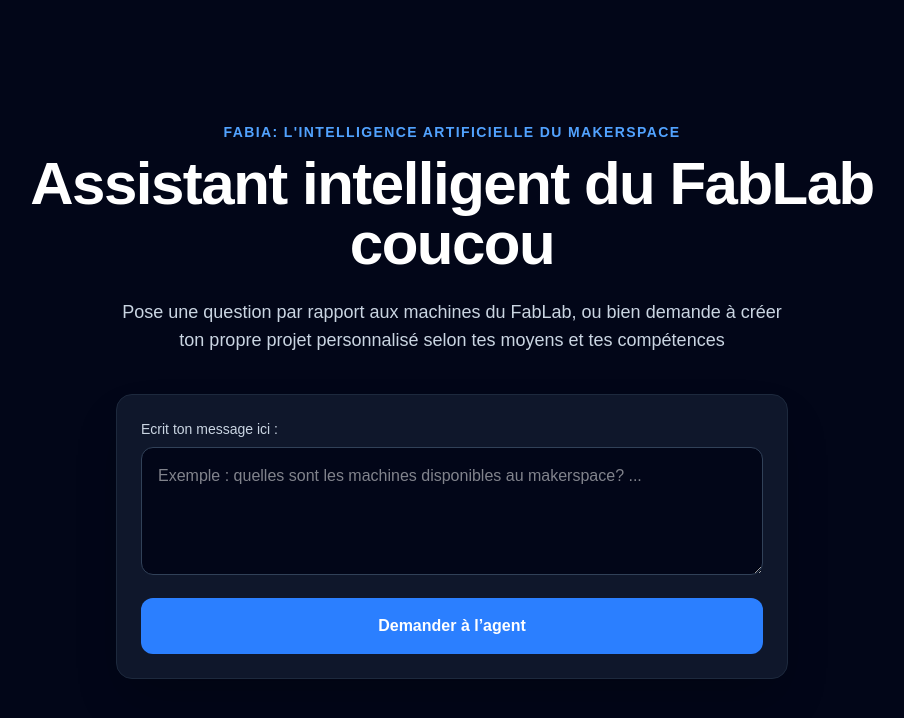
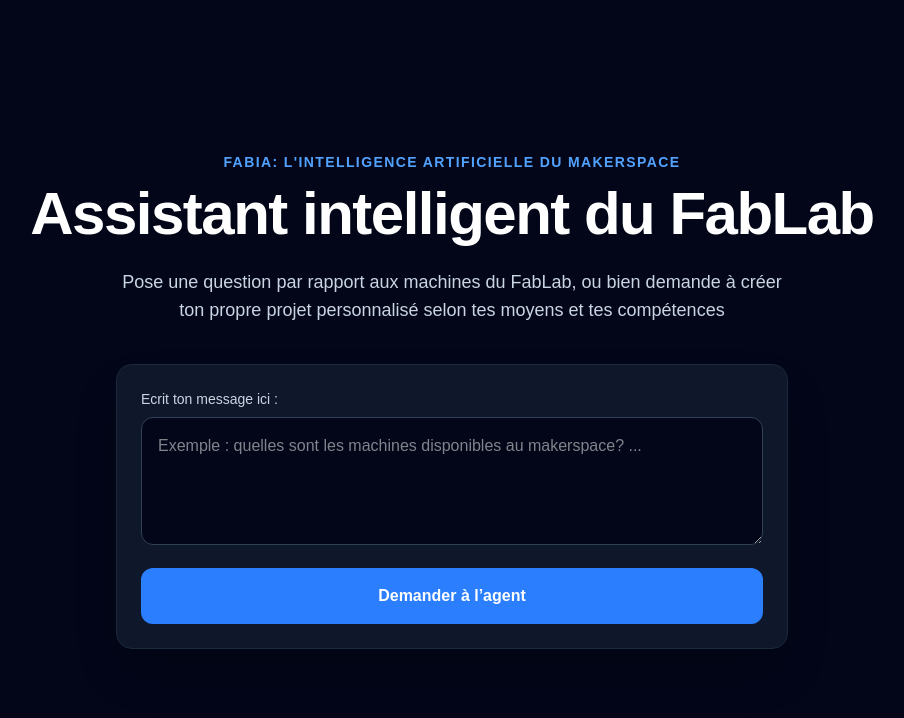
Before and after one commit to LucasGueth/fabIA, a Next.js app: page / in a window 1280 px wide. Shown: the top 718 px of the page, without its empty margins (188-1092 px from the left). Built offline with nearby package versions, Linux system fonts and the light colour scheme.

Commit message:
on enlève le coucou

```diff
--- a/src/app/page.tsx
+++ b/src/app/page.tsx
@@ -65,7 +65,7 @@ export default function Home() {
           </p>
 
           <h1 className="mb-6 text-4xl font-bold tracking-tight md:text-6xl">
-            Assistant intelligent du FabLab coucou
+            Assistant intelligent du FabLab
           </h1>
 
           <p className="mx-auto max-w-2xl text-lg text-slate-300">
```
